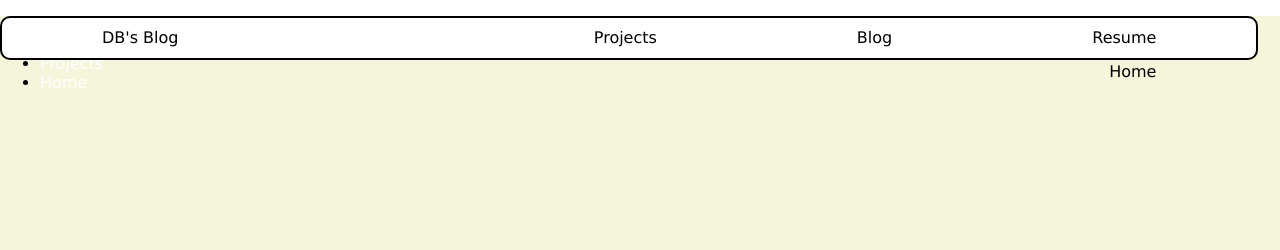
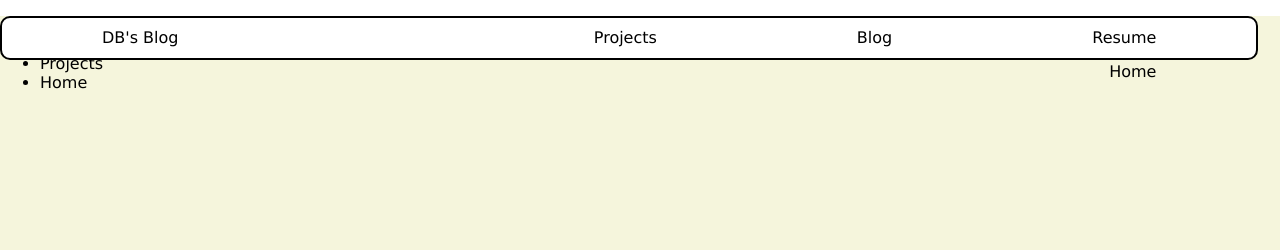
Before and after one commit to Dinhbaon/Dinhbaon.github.io, a Jekyll site: the page index.html, which Jekyll copies as it is, in a window 1280 px wide. Shown: the top 250 px of the page. Built offline with Jekyll 4.4.1, drawn with Linux system fonts in a browser that asks for light colours.

Commit message:
fixed sidebar

```diff
--- a/index.html
+++ b/index.html
@@ -16,11 +16,11 @@
 </head>
 <body>
     <div class="sidebar">
-        <ul>
+        <ul >
         <li><a>Resume</a></li>
-        <li><a style="color:white"href="blog.html">Blog</a></li>
-        <li><a style="color:white" href="project.html">Projects</a></li>
-        <li><a style="color:white" href="index.html">Home</a></li>
+        <li><a href="blog.html">Blog</a></li>
+        <li><a  href="project.html">Projects</a></li>
+        <li><a  href="index.html">Home</a></li>
         </ul>
     </div>
     <div class="myName">
--- a/style.css
+++ b/style.css
@@ -292,7 +292,7 @@
     z-index: 2;
     max-width: 100%;
   }
-  .sidebar ul{
+  .sidebarlist{
     right: -25vw;
     transition: 1s;
     list-style: none;
```
